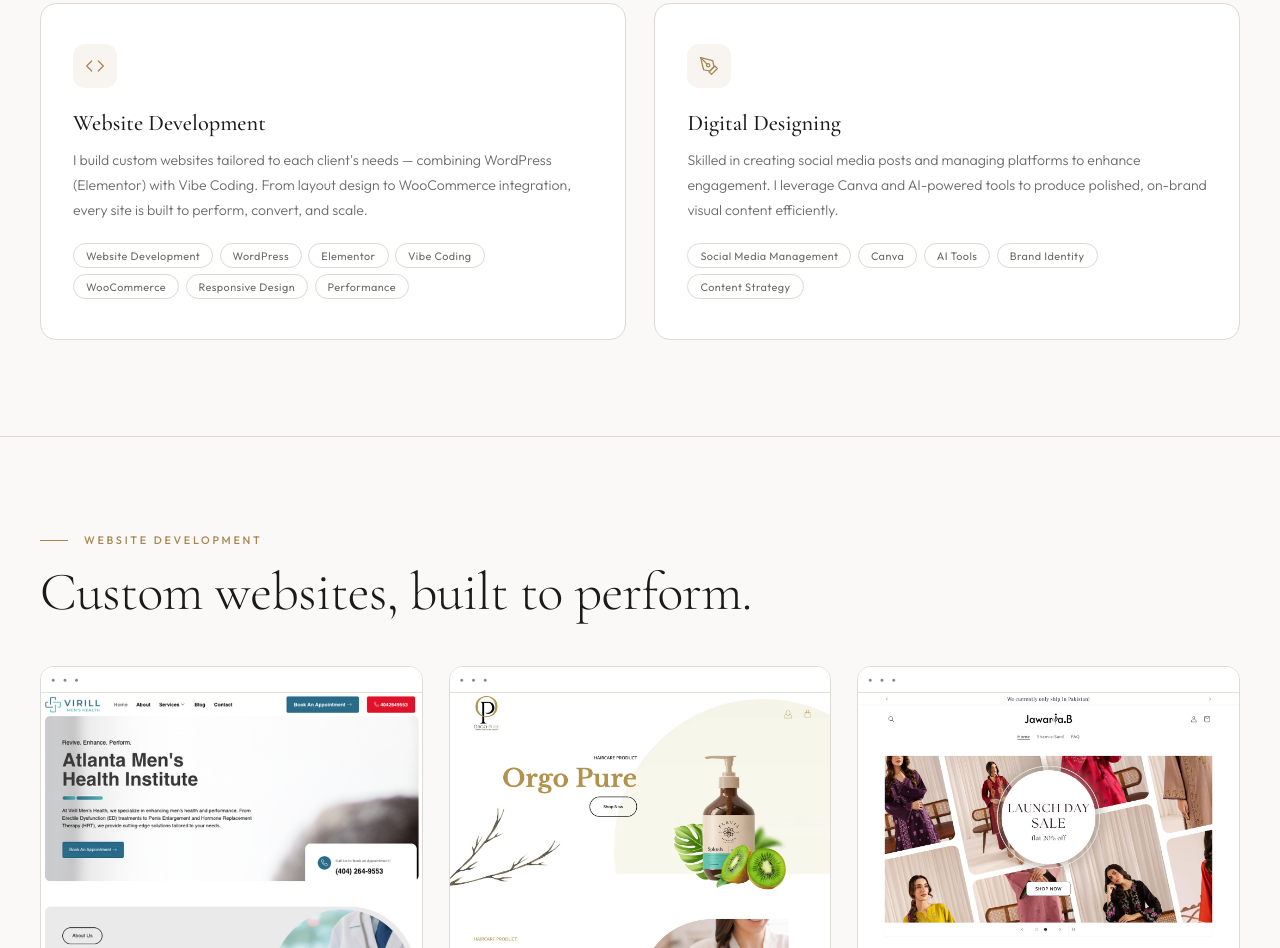
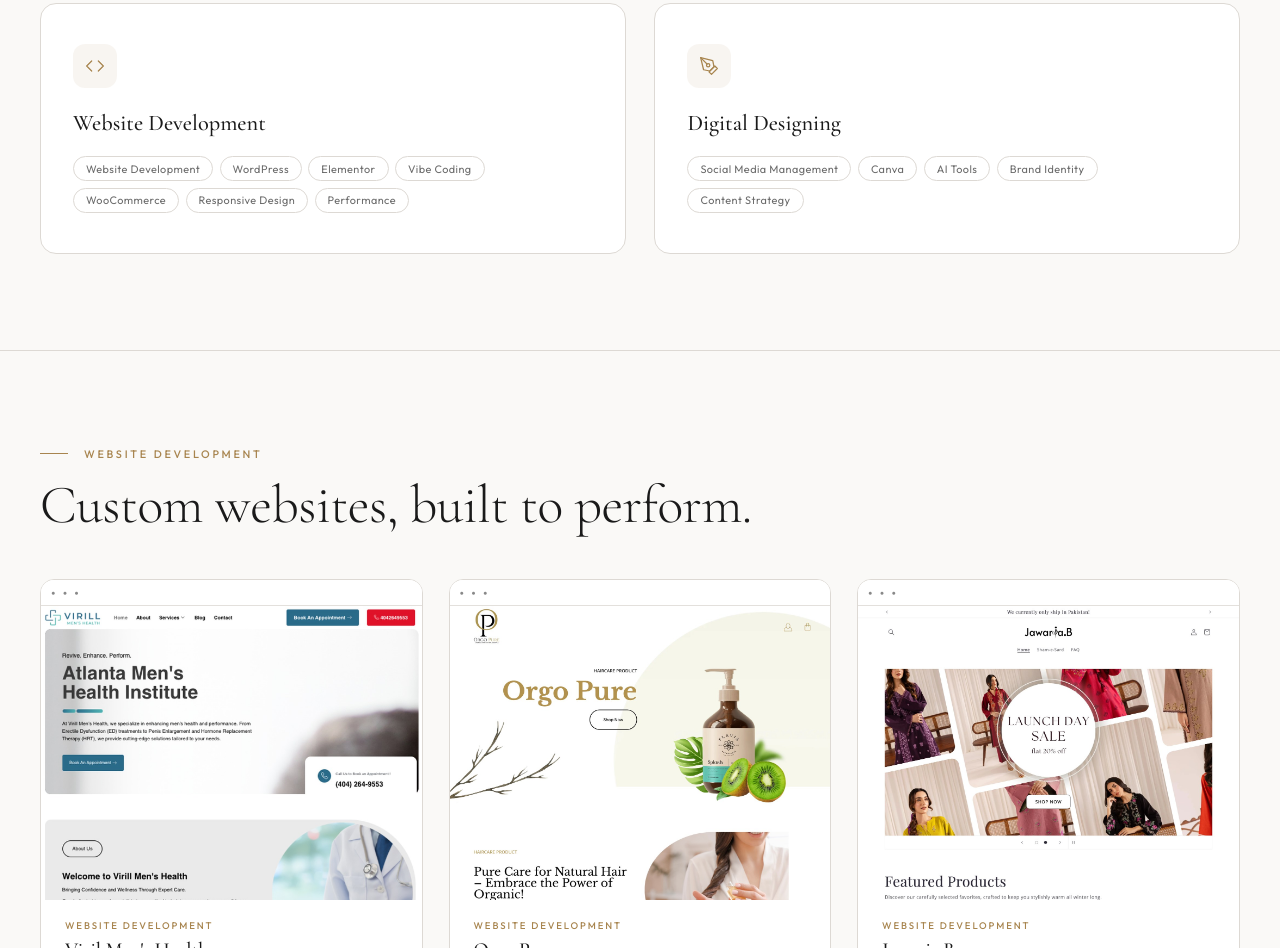
Before and after one commit to ializahussain/portfolio, a plain HTML site: page index.html in a window 1280 px wide. Shown: the part 1830-2778 px from the top of the page. Drawn offline with nearby package versions, Linux system fonts and the light colour scheme; animation ran at ten frames a second.

Commit message:
Update index.html

```diff
--- a/index.html
+++ b/index.html
@@ -242,13 +242,11 @@
                 <div class="ex-card rv s">
                     <div class="ex-ico"><svg width="20" height="20" viewBox="0 0 24 24" fill="none" stroke="currentColor" stroke-width="1.5" stroke-linecap="round" stroke-linejoin="round"><polyline points="16 18 22 12 16 6"/><polyline points="8 6 2 12 8 18"/></svg></div>
                     <h3>Website Development</h3>
-                    <p>I build custom websites tailored to each client's needs — combining WordPress (Elementor) with Vibe Coding. From layout design to WooCommerce integration, every site is built to perform, convert, and scale.</p>
                     <div class="ex-tags"><span class="ex-tag">Website Development</span><span class="ex-tag">WordPress</span><span class="ex-tag">Elementor</span><span class="ex-tag">Vibe Coding</span><span class="ex-tag">WooCommerce</span><span class="ex-tag">Responsive Design</span><span class="ex-tag">Performance</span></div>
                 </div>
                 <div class="ex-card rv s">
                     <div class="ex-ico"><svg width="20" height="20" viewBox="0 0 24 24" fill="none" stroke="currentColor" stroke-width="1.5" stroke-linecap="round" stroke-linejoin="round"><path d="M12 19l7-7 3 3-7 7-3-3z"/><path d="M18 13l-1.5-7.5L2 2l3.5 14.5L13 18l5-5z"/><path d="M2 2l7.586 7.586"/><circle cx="11" cy="11" r="2"/></svg></div>
                     <h3>Digital Designing</h3>
-                    <p>Skilled in creating social media posts and managing platforms to enhance engagement. I leverage Canva and AI-powered tools to produce polished, on-brand visual content efficiently.</p>
                     <div class="ex-tags"><span class="ex-tag">Social Media Management</span><span class="ex-tag">Canva</span><span class="ex-tag">AI Tools</span><span class="ex-tag">Brand Identity</span><span class="ex-tag">Content Strategy</span></div>
                 </div>
             </div>
```
